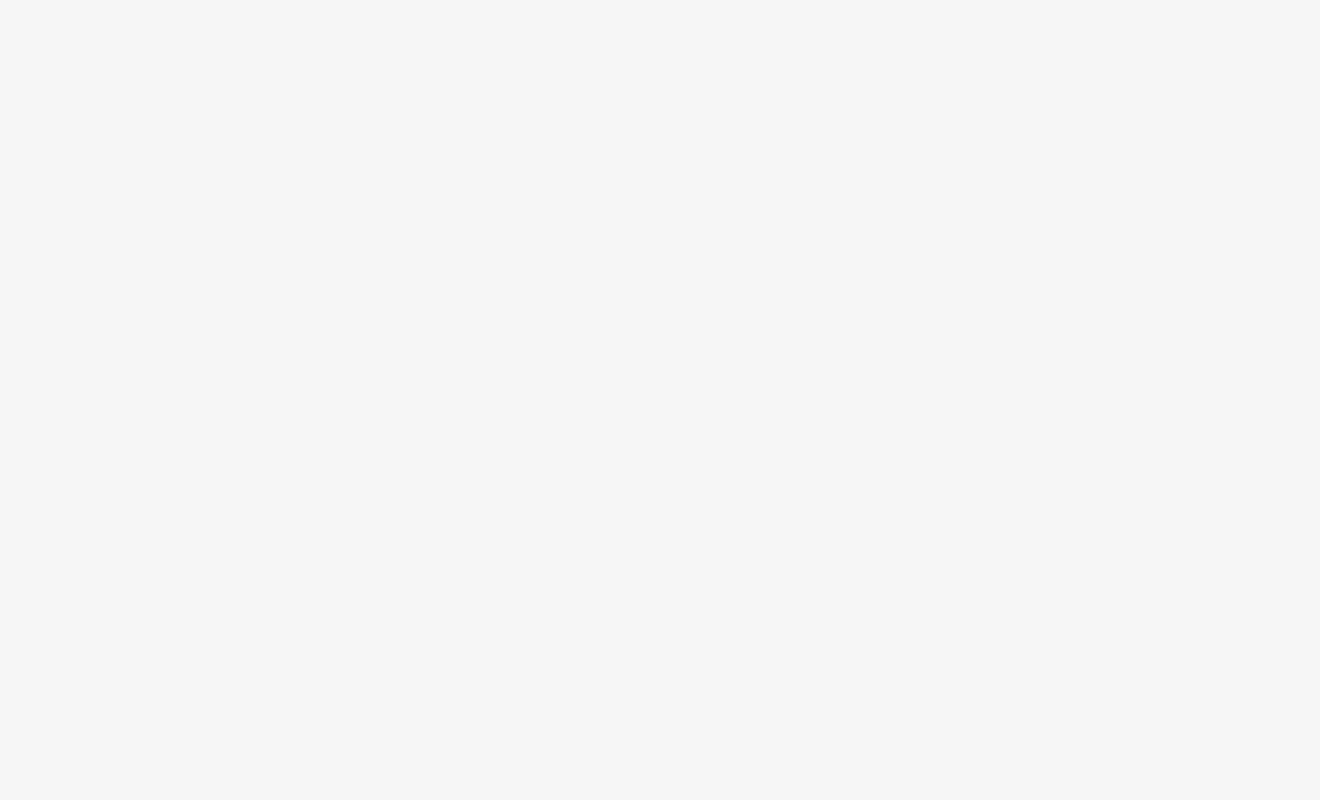
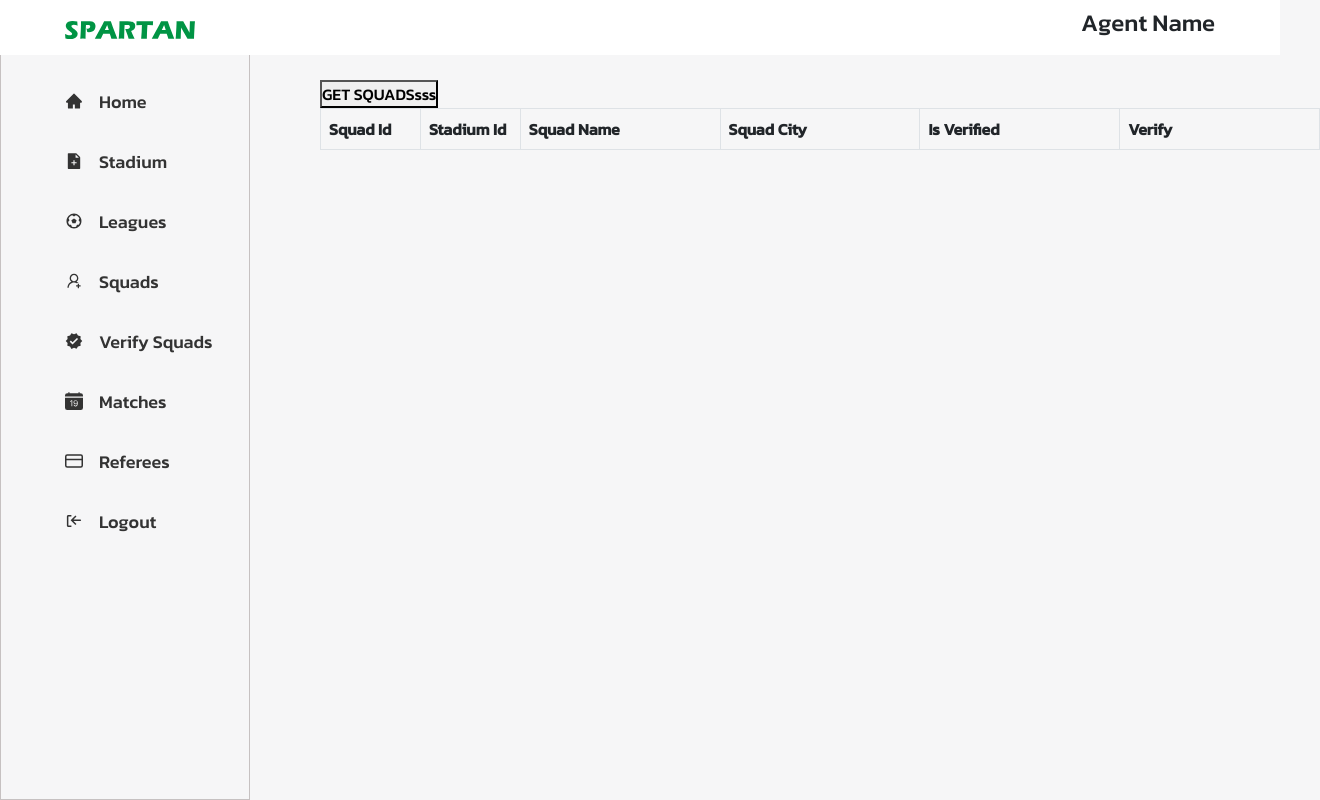
Before and after one commit to drilonselimi22/spartanmanagefootball, a React (Create React App) app in the folder Client/: page /agent-squads-verify in a window 1280 px wide. Before the commit this address had no page. Shown: the whole page, 1320 px wide, since content can reach past the window. Built offline with nearby package versions, Linux system fonts and the light colour scheme.

Commit message:
Implemented verify teams (#32)

```diff
--- a/Client/package.json
+++ b/Client/package.json
@@ -14,6 +14,7 @@
     "react-icons": "^4.4.0",
     "react-router-dom": "^6.3.0",
     "react-scripts": "^5.0.1",
+    "reactstrap": "^9.0.3",
     "router": "^1.3.7",
     "web-vitals": "^2.1.4"
   },
--- a/Client/src/RoutesSMF.js
+++ b/Client/src/RoutesSMF.js
@@ -19,6 +19,8 @@
 import AgentMatches from './components/SpartanAgent/pages/AgentMatches';
 import AgentReferees from './components/SpartanAgent/pages/AgentReferees';
 import AgentStadium from './components/SpartanAgent/pages/AgentStadium';
+import AgentVerifyTeams from './components/SpartanAgent/pages/AgentVerifyTeams';
+import Verify from './components/SpartanAgent/pages/Verify';
 
 export default function RoutesSMF() {
   // const [logged, setlogged] = useState(false)
@@ -50,6 +52,9 @@
           <Route path='/agent-matches' exact element={<AgentMatches />} />
           <Route path='/agent-referees' exact element={<AgentReferees />} />
           <Route path='/agent-stadiums' exact element={<AgentStadium />} />
+          <Route path='/agent-squads-verify' exact element={<AgentVerifyTeams />} />
+
+          <Route path='/verify' exact element={<Verify />} />
 
           <Route exact path='/agent' element={<SpartanAgent />} />
         </Routes>
--- a/Client/src/components/Login/login.js
+++ b/Client/src/components/Login/login.js
@@ -17,7 +17,6 @@
     const [password, setPassword] = useState(false);
 
     async function handleLogin(e) {
-
         e.preventDefault();
         console.log("CLICKED", clickedLoggin);
         setClickedLoggin(true);
@@ -79,10 +78,10 @@
                                         onChange={(e) => setPassword(e.target.value)}
                                     />
                                 </Form.Group>
+                                {clickedLoggin ? <label>Logging in...</label> : <Button type="submit" onClick={handleLogin}>Log in</Button>   }
 
-                                <Button type="submit" onClick={handleLogin}>
-                                    LogIn
-                                </Button>
+
+
                             </div>
                         </Form>
                     </div>
--- a/Client/src/components/SpartanAgent/AgentPages.js
+++ b/Client/src/components/SpartanAgent/AgentPages.js
@@ -4,6 +4,7 @@
 import * as BsIcons from "react-icons/bs"
 import * as FiIcons from "react-icons/fi"
 import * as CgIcons from "react-icons/cg"
+import * as MdIcon from "react-icons/md"
 
 export const AgentPages = [
     {
@@ -31,6 +32,12 @@
         cName: 'nav-text'
     },
     {
+        title: 'Verify Squads',
+        path: '/agent-squads-verify',
+        icon: <MdIcon.MdVerified />,
+        cName: 'nav-text'
+    },
+    {
         title: 'Matches',
         path: '/agent-matches',
         icon: <BsIcons.BsFillCalendarDateFill />,
--- a/Client/src/components/SpartanAgent/SpartanAgent.js
+++ b/Client/src/components/SpartanAgent/SpartanAgent.js
@@ -3,7 +3,6 @@
 
 function SpartanAgent() {
     return (
-        // <Router>
         <SidebarAgent />
     );
 };
--- /dev/null
+++ b/Client/src/components/SpartanAgent/pages/AgentVerifyTeams.js
@@ -0,0 +1,81 @@
+import axios from "axios";
+import React, { useEffect, useState } from "react";
+import Team from "./Team";
+import { Form, Button, Table } from "reactstrap";
+import { Link } from "react-router-dom";
+import SidebarAgent from "../SidebarAgent";
+
+export default function AgentVerifyTeams() {
+  const [APIData, setAPIData] = useState([]);
+  const [squadsData, setSquadsData] = useState(false);
+
+  function getSquads(e) {
+    e.preventDefault();
+    console.log("CALLINNGGGGGGGGGGGGGGGGGGGGG");
+    const t = localStorage.getItem("token");
+    console.log("tokennnn", t);
+    axios({
+      method: "get",
+      url: "https://localhost:7122/api/Squad",
+      headers: {
+        Authorization: `bearer ${t}`,
+      },
+    }).then((response) => {
+      setAPIData(response.data);
+      console.log("responseeee123123123", response);
+    });
+    setSquadsData(true);
+  }
+  //   useEffect(() => {
+
+  //   }, []);
+  function randomNum() {
+    return Math.floor(Math.random() * 100000);
+  }
+  return (
+    <div>
+      <SidebarAgent />
+
+      <div
+        style={{
+          position: "absolute",
+          top: "10%",
+          left: "25%",
+          width: "1000px",
+        }}
+      >
+        <button onClick={getSquads}>GET SQUADSsss</button>
+        <Table bordered hover responsive>
+          <thead>
+            <tr>
+              <th width={"10%"}>Squad Id</th>
+              <th width={"10%"}>Stadium Id</th>
+              <th width={"20%"}>Squad Name</th>
+              <th width={"20%"}>Squad City</th>
+              <th width={"20%"}>Is Verified</th>
+              <th width={"20%"}>Verify</th>
+            </tr>
+          </thead>
+        </Table>
+        {/* id, stadium, name, city, isVerified */}
+        {squadsData ? (
+          APIData.map(
+            ({ index, teamId, stadiumId, name, city, isVerified }) => (
+              //   console.log("indeeeeeeeeeeeeeeeeee12x", randomNum());
+              <Team
+                key={teamId}
+                id={teamId}
+                stadium={stadiumId}
+                name={name}
+                city={city}
+                isVerified={isVerified}
+              />
+            )
+          )
+        ) : (
+          <h1></h1>
+        )}
+      </div>
+    </div>
+  );
+}
--- /dev/null
+++ b/Client/src/components/SpartanAgent/pages/Team.js
@@ -0,0 +1,53 @@
+import React, { useState } from "react";
+import { Form, Button, Table } from "reactstrap";
+import { Link } from "react-router-dom";
+import axios from "axios";
+export default function Team(props) {
+  const { id, stadium, name, city, isVerified } = props;
+  const [token, setToken] = useState("");
+
+  function verifyTeam(e) {
+    const t = localStorage.getItem("token");
+    console.log("kida malli", t.length);
+    setToken(t);
+    axios({
+      method: "put",
+      url: `https://localhost:7122/api/Squad/${id}`,
+      headers: {
+        Authorization: `bearer ${t}`,
+      },
+      data: {
+        teamId: id,
+        stadiumId: stadium,
+        name: name,
+        city: city,
+        isVerified: true,
+      },
+    })
+      .then((res) => {
+        console.log("succeded", res.data);
+        window.location.reload()
+      })
+      .catch((error) => {
+        console.error("fucking failed", error);
+      });
+  }
+  return (
+    <div>
+      <Table bordered hover responsive>
+        <tbody>
+          <tr>
+            <td width={"10%"}>{id}</td>
+            <td width={"10%"}>{stadium}</td>
+            <td width={"20%"}>{name}</td>
+            <td width={"20%"}>{city}</td>
+            <td width={"20%"}>{isVerified ? "Verified" : "Unverified"}</td>
+            <td width={"20%"}>
+              <button onClick={verifyTeam}>Verify</button>
+            </td>
+          </tr>
+        </tbody>
+      </Table>
+    </div>
+  );
+}
--- /dev/null
+++ b/Client/src/components/SpartanAgent/pages/Verify.js
@@ -0,0 +1,22 @@
+import React from 'react'
+import SidebarAgent from '../SidebarAgent'
+
+function Verify() {
+    return (
+        <div>
+            <SidebarAgent />
+            <div style={{
+                position: 'absolute',
+                top: '10%',
+                left: '25%',
+                width: '1000px',
+                backgroundColor: 'red',
+                border: '1px solid black'
+            }}>
+                <h1>Verify</h1>
+            </div>
+        </div>
+    )
+}
+
+export default Verify
```
Also changed, not shown: 1 other file (tests, documents, lock files or other folders).
